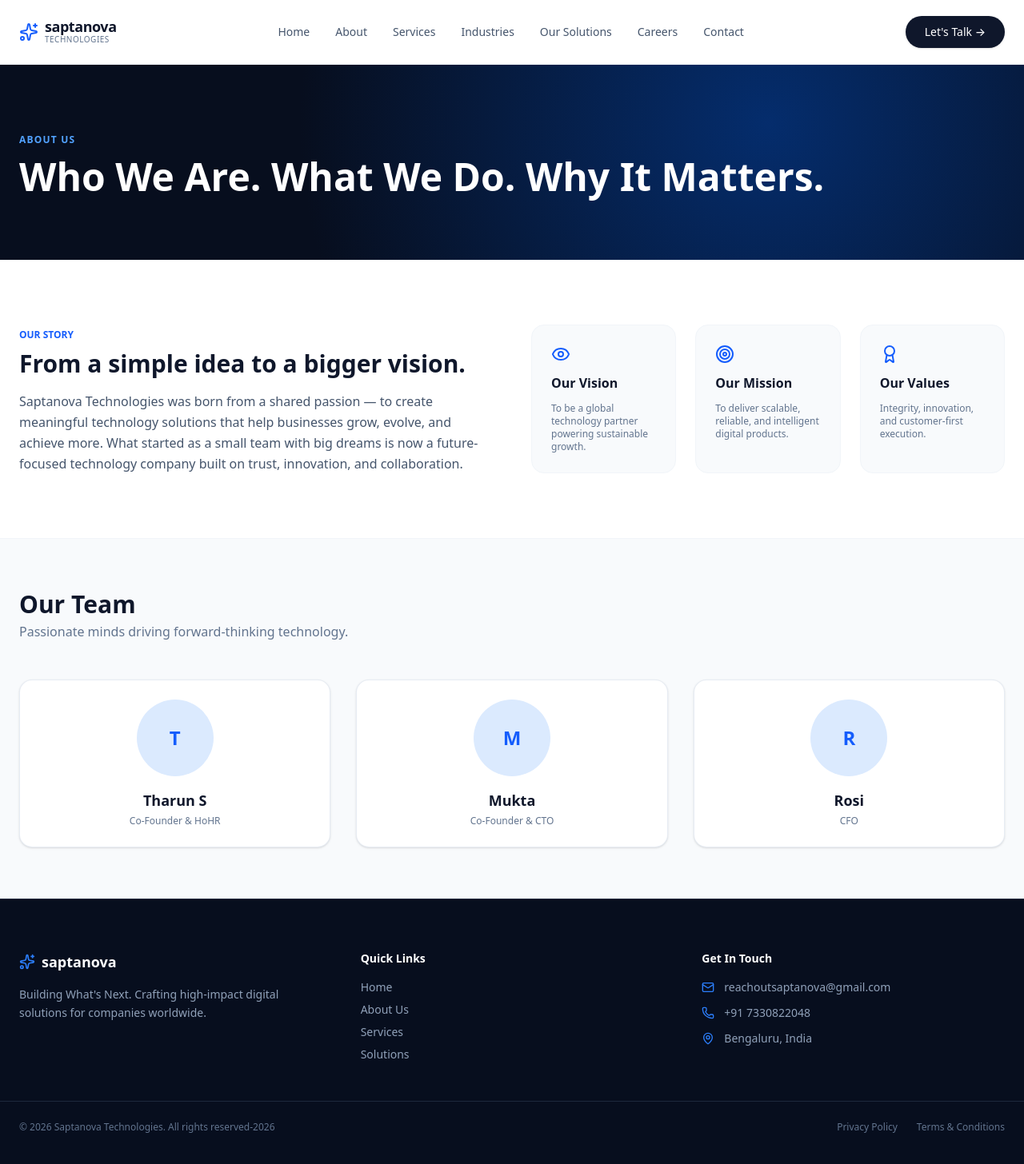
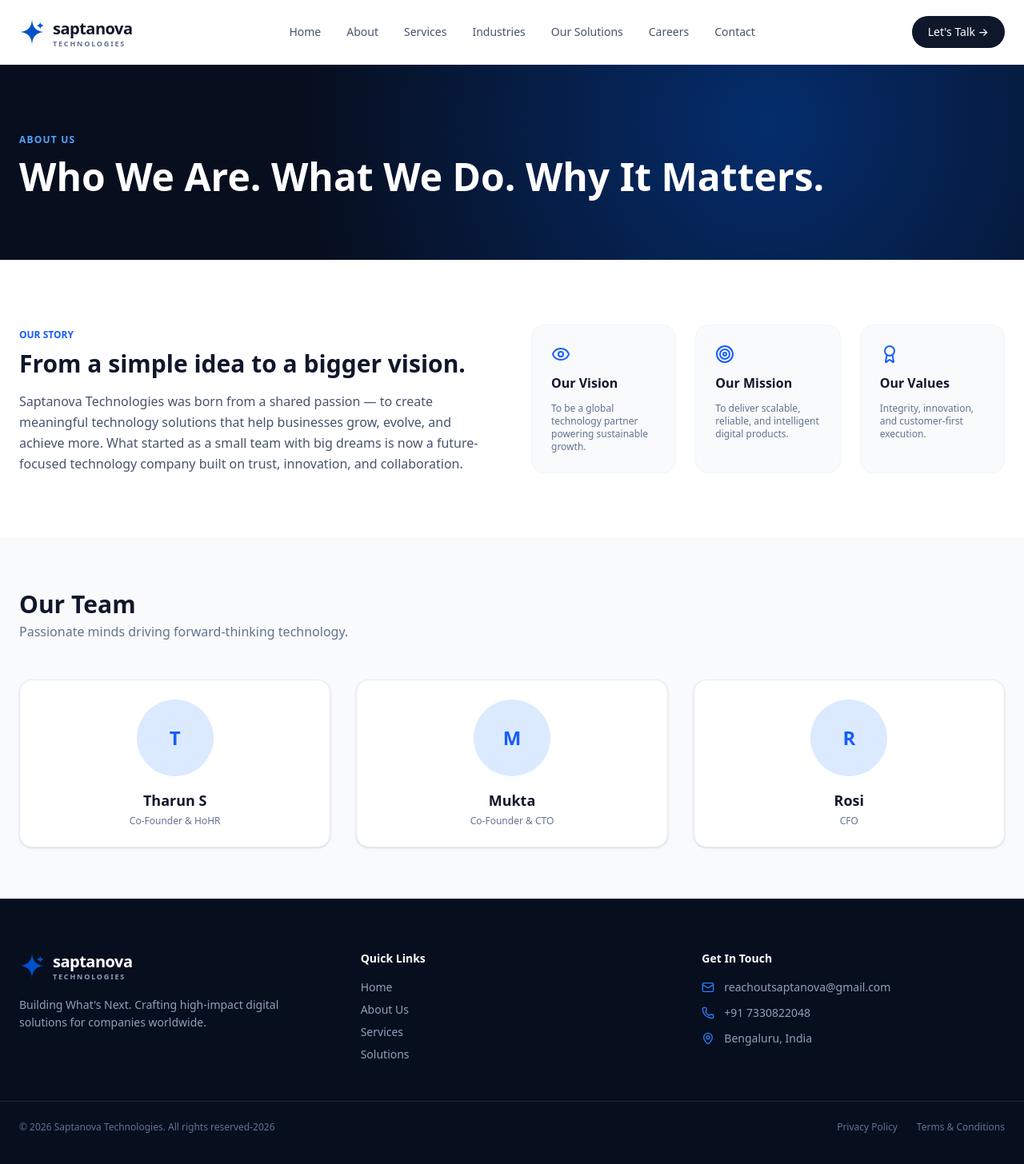
Before and after one commit to www-anonymous/saptanova-web, a Next.js app: page /about in a window 1280 px wide. Shown: the top 1456 px of the page at 80% size. Built offline with nearby package versions, Linux system fonts and the light colour scheme.

Commit message:
Add official dual-star logo component to Navbar and Footer

```diff
--- a/components/Footer.tsx
+++ b/components/Footer.tsx
@@ -1,15 +1,15 @@
+
 import Link from "next/link";
 import { Sparkles, Mail, Phone, MapPin } from "lucide-react";
-
+import Logo from "./Logo";
 export default function Footer() {
   return (
     <footer className="bg-[#070e1e] text-slate-400 py-16 border-t border-slate-800">
       <div className="max-w-7xl mx-auto px-6 grid grid-cols-1 md:grid-cols-3 gap-12 pb-12 border-b border-slate-800">
         <div>
-          <div className="flex items-center gap-2 text-white font-bold text-lg mb-4">
-            <Sparkles className="w-5 h-5 text-blue-500" />
-            <span>saptanova</span>
-          </div>
+          <div className="mb-4">
+  <Logo textColor="text-white" subTextColor="text-slate-400" />
+</div>
           <p className="text-sm leading-relaxed max-w-sm">
             Building What&apos;s Next. Crafting high-impact digital solutions for companies worldwide.
           </p>
--- /dev/null
+++ b/components/Logo.tsx
@@ -0,0 +1,35 @@
+import Link from "next/link";
+
+interface LogoProps {
+  textColor?: string;
+  subTextColor?: string;
+}
+
+export default function Logo({
+  textColor = "text-slate-900",
+  subTextColor = "text-slate-500"
+}: LogoProps) {
+  return (
+    <Link href="/" className="inline-flex items-center gap-2.5 group">
+      {/* Dual-Star Emblem */}
+      <svg
+        viewBox="0 0 100 100"
+        className="w-8 h-8 shrink-0 text-[#0052cc] group-hover:scale-105 transition-transform"
+        fill="currentColor"
+      >
+        <path d="M50 0 C49 32 32 49 0 50 C32 51 49 68 50 100 C51 68 68 51 100 50 C68 49 51 32 50 0 Z" />
+        <path d="M82 12 C81 20 74 24 68 25 C74 26 81 30 82 38 C83 30 90 26 96 25 C90 24 83 20 82 12 Z" />
+      </svg>
+
+      {/* Brand Typography */}
+      <div className="flex flex-col leading-none">
+        <span className={`text-xl font-bold tracking-tight ${textColor}`}>
+          saptanova
+        </span>
+        <span className={`text-[9px] font-semibold tracking-[0.2em] uppercase ${subTextColor}`}>
+          Technologies
+        </span>
+      </div>
+    </Link>
+  );
+}
--- a/components/Navbar.tsx
+++ b/components/Navbar.tsx
@@ -3,7 +3,21 @@
 import { useState } from "react";
 import Link from "next/link";
 import { motion, AnimatePresence } from "framer-motion";
-import { Menu, X, Sparkles } from "lucide-react";
+import { Menu, X } from "lucide-react";
+
+type LogoComponent = () => JSX.Element;
+
+let Logo: LogoComponent;
+
+try {
+  Logo = require("./Logo").default;
+} catch {
+  Logo = () => (
+    <Link href="/" className="text-xl font-bold tracking-tight text-slate-900">
+      Saptanova
+    </Link>
+  );
+}
 
 const navLinks = [
   { name: "Home", href: "/" },
@@ -22,13 +36,7 @@ export default function Navbar() {
     <header className="sticky top-0 z-50 bg-white/90 backdrop-blur-md border-b border-slate-100">
       <div className="max-w-7xl mx-auto px-6 h-20 flex items-center justify-between">
         {/* Brand Logo */}
-        <Link href="/" className="flex items-center gap-2">
-          <Sparkles className="w-6 h-6 text-blue-600" />
-          <div className="flex flex-col">
-            <span className="font-extrabold text-lg tracking-tight text-slate-900 leading-none">saptanova</span>
-            <span className="text-[10px] text-slate-500 tracking-wider uppercase font-medium">Technologies</span>
-          </div>
-        </Link>
+        <Logo />
 
         {/* Desktop Navigation */}
         <nav className="hidden lg:flex items-center gap-8">
@@ -44,36 +52,41 @@ export default function Navbar() {
         </nav>
 
         {/* Action Button */}
-        <div className="hidden lg:flex">
+        <div className="hidden lg:flex items-center">
           <Link
             href="/contact"
-            className="px-6 py-2.5 rounded-full bg-slate-900 text-white text-sm font-medium hover:bg-blue-600 transition-all duration-300 shadow-sm"
+            className="bg-slate-900 hover:bg-slate-800 text-white text-sm font-medium px-5 py-2.5 rounded-full transition-all duration-200"
           >
             Let&apos;s Talk &rarr;
           </Link>
         </div>
 
-        {/* Mobile Toggle */}
-        <button onClick={() => setIsOpen(!isOpen)} className="lg:hidden p-2 text-slate-700">
+        {/* Mobile Menu Button */}
+        <button
+          onClick={() => setIsOpen(!isOpen)}
+          className="lg:hidden p-2 text-slate-600 hover:text-slate-900 focus:outline-none"
+          aria-label="Toggle Menu"
+        >
           {isOpen ? <X className="w-6 h-6" /> : <Menu className="w-6 h-6" />}
         </button>
       </div>
 
-      {/* Mobile Menu Dropdown */}
+      {/* Mobile Dropdown Menu */}
       <AnimatePresence>
         {isOpen && (
           <motion.div
             initial={{ opacity: 0, height: 0 }}
             animate={{ opacity: 1, height: "auto" }}
             exit={{ opacity: 0, height: 0 }}
-            className="lg:hidden bg-white border-b border-slate-200 px-6 py-4 flex flex-col gap-4"
+            className="lg:hidden bg-white border-b border-slate-100 px-6 py-4"
           >
+            <div className="flex flex-col gap-4">
               {navLinks.map((link) => (
                 <Link
                   key={link.name}
                   href={link.href}
                   onClick={() => setIsOpen(false)}
-                className="text-base font-medium text-slate-700 hover:text-blue-600"
+                  className="text-sm font-medium text-slate-700 hover:text-blue-600 transition-colors"
                 >
                   {link.name}
                 </Link>
@@ -81,10 +94,11 @@ export default function Navbar() {
               <Link
                 href="/contact"
                 onClick={() => setIsOpen(false)}
-              className="w-full text-center py-3 rounded-full bg-blue-600 text-white font-medium text-sm"
+                className="mt-2 text-center bg-slate-900 text-white text-sm font-medium py-2.5 rounded-full"
               >
                 Let&apos;s Talk &rarr;
               </Link>
+            </div>
           </motion.div>
         )}
       </AnimatePresence>
```
Lines whose indentation alone changed are shown as unchanged.
